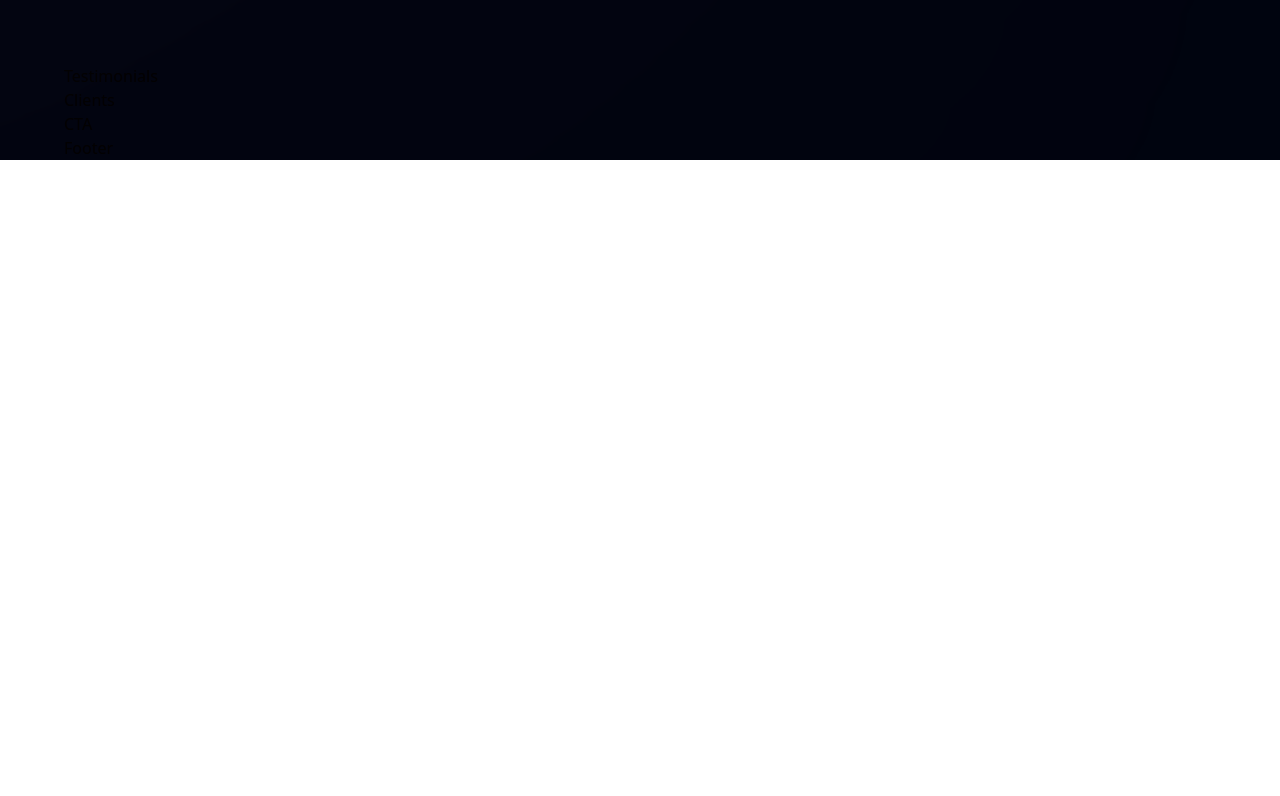
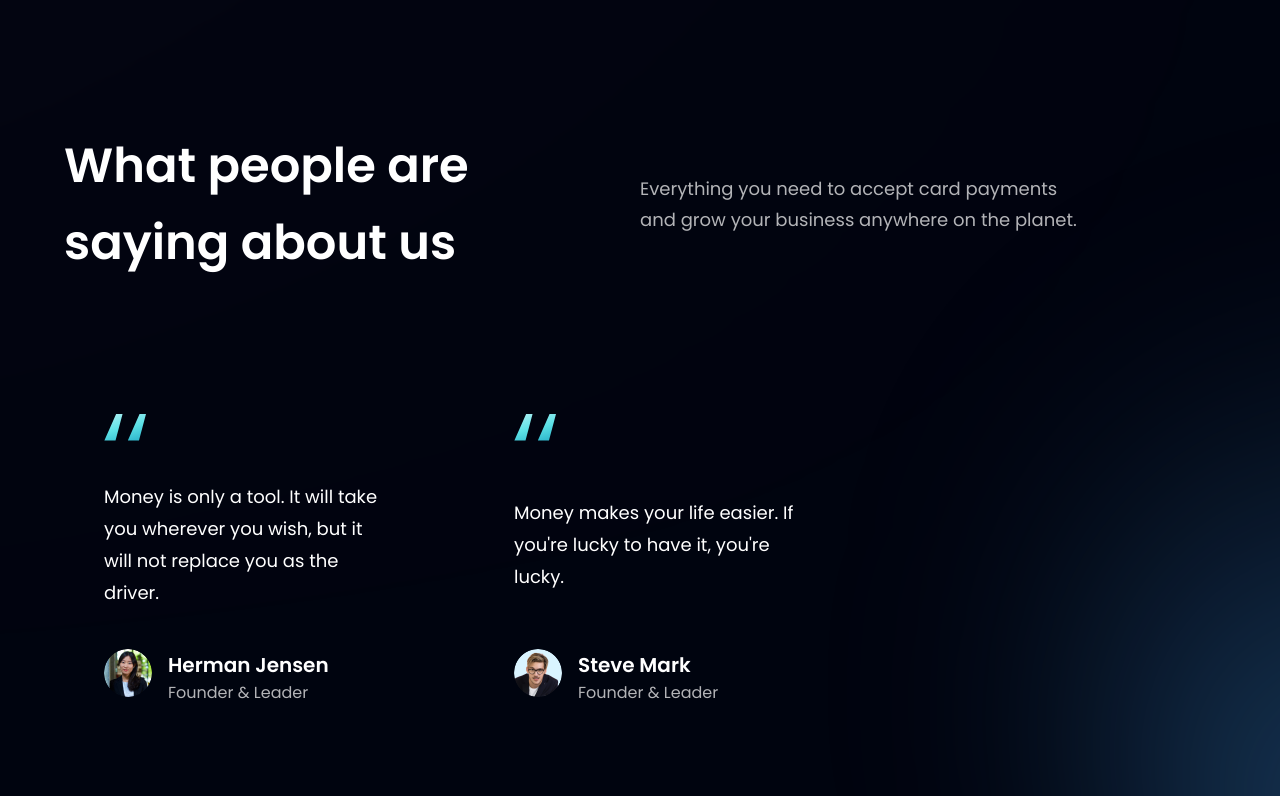
Before and after one commit to sebastian-plata/jsmastery_project-3, a React (Vite) app: page / in a window 1280 px wide. Shown: the part 2744-3540 px from the top of the page. Before the commit the page ends 2904 px from the top, so only its background shows below. Built offline with nearby package versions, Linux system fonts and the light colour scheme.

Commit message:
feat: complete testimonials section

```diff
--- a/src/components/FeedbackCard.jsx
+++ b/src/components/FeedbackCard.jsx
@@ -1,11 +1,28 @@
-import React from 'react'
+import React from "react";
+import { quotes } from "../assets";
 
-const FeedbackCard = () => {
-  return (
-    <div>
-      FeedbackCard
+const FeedbackCard = ({ content, name, title, img }) => (
+  <div className="flex justify-between flex-col px-10 py-12 rounded-[20px] max-w-[370px] md:mr-10 sm:mr-5 mr-0 my-5 feedback-card">
+    <img
+      src={quotes}
+      alt="double_quotes"
+      className="w-[42px] h-[27px] object-contain"
+    />
+    <p className="font-poppins font-normal text-[18px] leading-[32px] text-white my-10">
+      {content}
+    </p>
+    <div className="flex flex-row">
+      <img src={img} alt={name} className="w-[48px] h-[48px] rounded-full" />
+      <div className="flex flex-col ml-4">
+        <h4 className="font-poppins font-semibold text-[20px] leading-[32px] text-white">
+          {name}
+        </h4>
+        <p className="font-poppins font-normal text-[16px] leading-[24px] text-dimWhite">
+          {title}
+        </p>
+      </div>
     </div>
-  )
-}
+  </div>
+);
 
-export default FeedbackCard
+export default FeedbackCard;
--- a/src/components/Testimonials.jsx
+++ b/src/components/Testimonials.jsx
@@ -1,11 +1,33 @@
-import React from 'react'
+import React from "react";
+import { feedback } from "../constants";
+import styles from "../styles";
+import FeedbackCard from "./FeedbackCard";
 
-const Testimonials = () => {
-  return (
-    <div>
-      Testimonials
+const Testimonials = () => (
+  <section
+    id="clients"
+    className={`${styles.paddingY} ${styles.flexCenter} flex-col relative`}
+  >
+
+    <div  className="absolute z-[0] w-[60%] h-[60%] -right-[50%] rounded-full blue__gradient"/>
+
+    <div className="w-full flex justify-between items-center md:flex-row flex-col sm:mb-16 mb-6 relative z-[1]">
+      <h1 className={styles.heading2}>
+        What people are <br className="sm:block hidden" /> saying about us
+      </h1>
+      <div className="w-full md:mt-0 mt-6">
+        <p className={`${styles.paragraph} text-left max-w-[450px]`}>
+          Everything you need to accept card payments and grow your business
+          anywhere on the planet.
+        </p>
+      </div>
     </div>
-  )
-}
+    <div className="flex flex-wrap sm:justify-start justify-center w-full feedback-container relative z-[1]">
+      {feedback.map((card) => (
+        <FeedbackCard key={card.id} {...card} />
+      ))}
+    </div>
+  </section>
+);
 
-export default Testimonials
+export default Testimonials;
```
Also changed, not shown: 1 other file (tests, documents, lock files or other folders).
